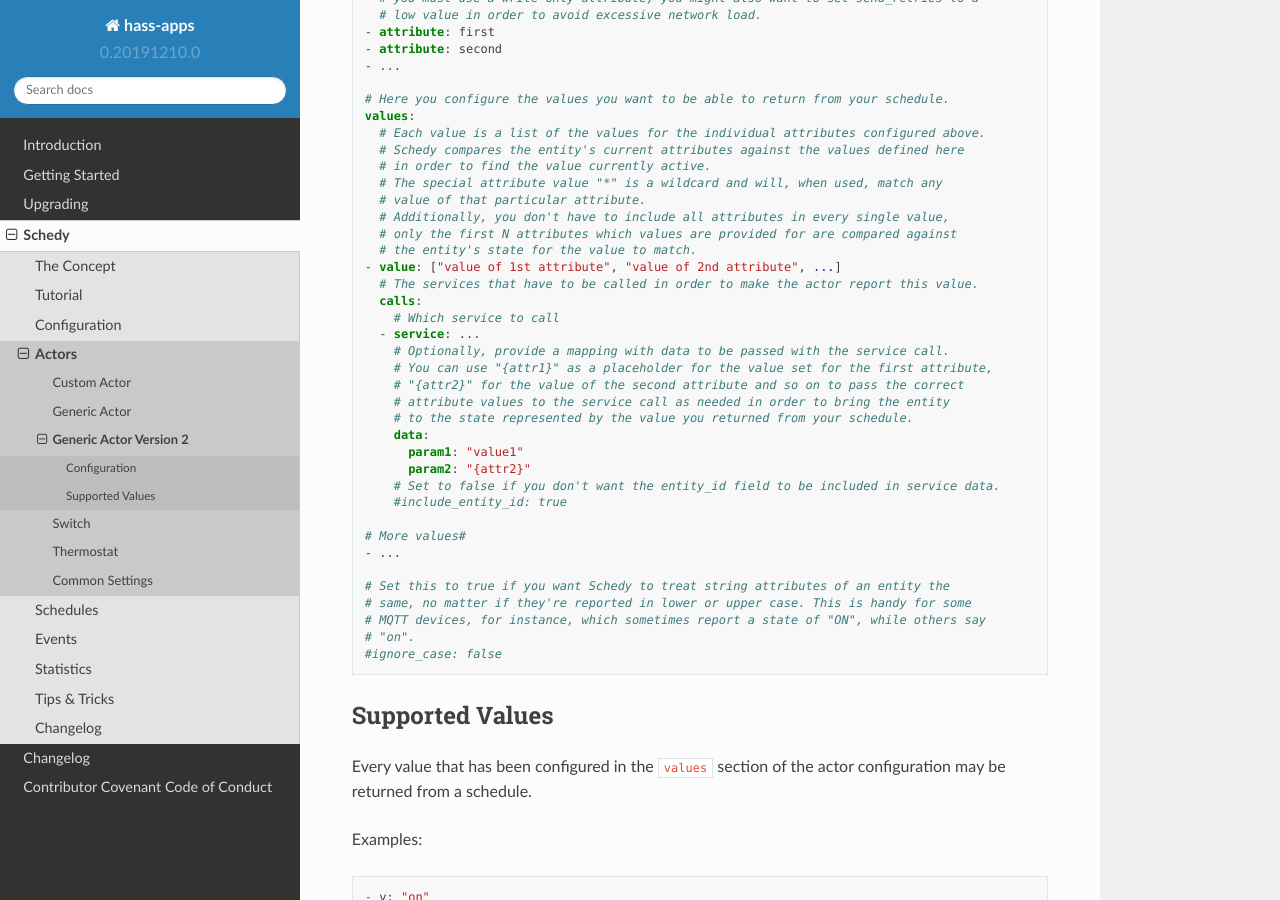
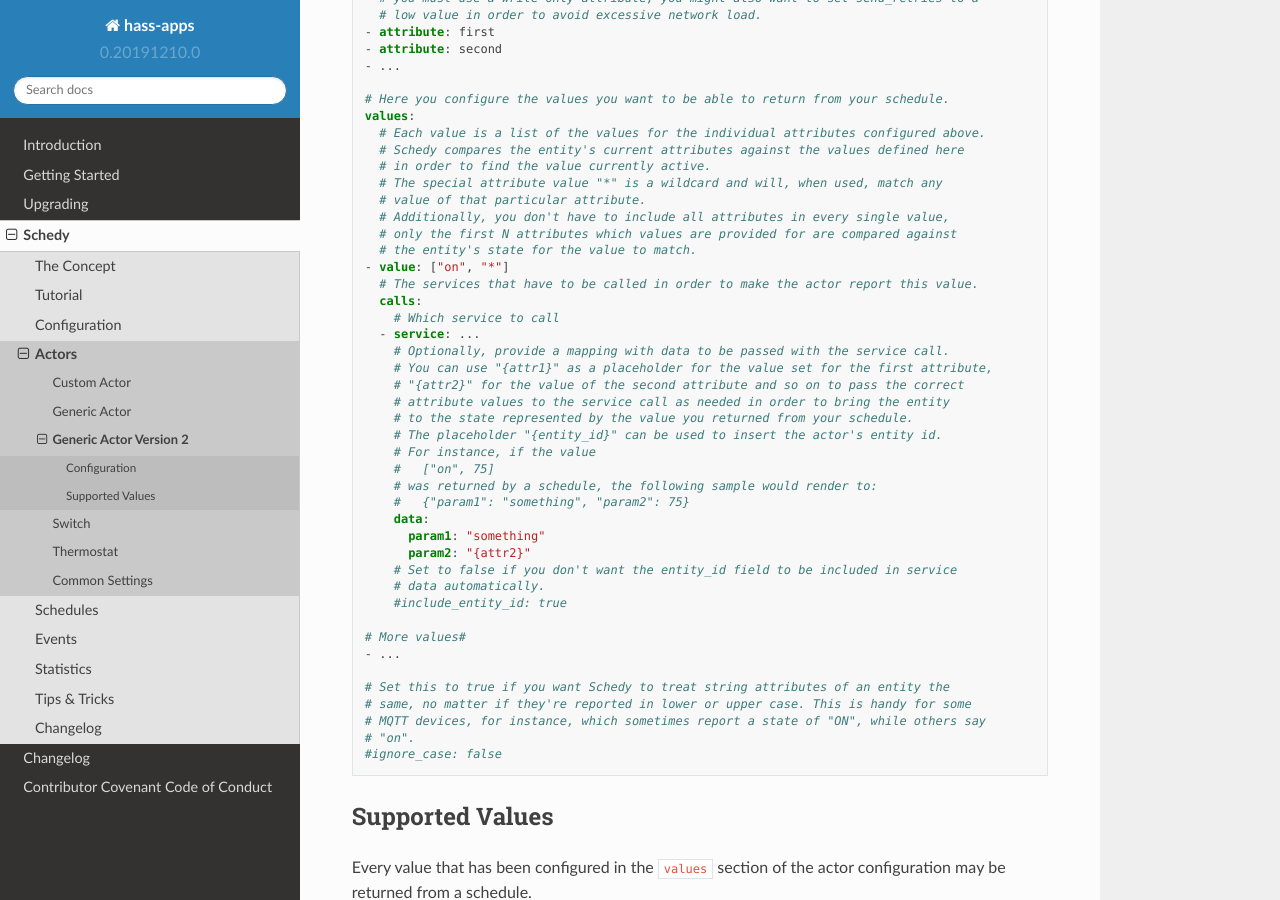
Before and after one commit to bob1de/hass-apps, a Sphinx documentation site: the page built from docs/apps/schedy/actors/generic2/index.rst, in a window 1280 px wide and 900 px high, scrolled down 743 px. Built offline with Sphinx 7.4.7 and the Read the Docs theme 2.0.0, drawn with Linux system fonts in a browser that asks for light colours.

Commit message:
[schedy] Improved generic2 actor sample config in docs

```diff
--- a/docs/apps/schedy/actors/generic2/config.yaml
+++ b/docs/apps/schedy/actors/generic2/config.yaml
@@ -21,7 +21,7 @@ values:
   # Additionally, you don't have to include all attributes in every single value,
   # only the first N attributes which values are provided for are compared against
   # the entity's state for the value to match.
-- value: ["value of 1st attribute", "value of 2nd attribute", ...]
+- value: ["on", "*"]
   # The services that have to be called in order to make the actor report this value.
   calls:
     # Which service to call
@@ -31,10 +31,16 @@ values:
     # "{attr2}" for the value of the second attribute and so on to pass the correct
     # attribute values to the service call as needed in order to bring the entity
     # to the state represented by the value you returned from your schedule.
+    # The placeholder "{entity_id}" can be used to insert the actor's entity id.
+    # For instance, if the value
+    #   ["on", 75]
+    # was returned by a schedule, the following sample would render to:
+    #   {"param1": "something", "param2": 75}
     data:
-      param1: "value1"
+      param1: "something"
       param2: "{attr2}"
-    # Set to false if you don't want the entity_id field to be included in service data.
+    # Set to false if you don't want the entity_id field to be included in service
+    # data automatically.
     #include_entity_id: true
 
 # More values#
```
